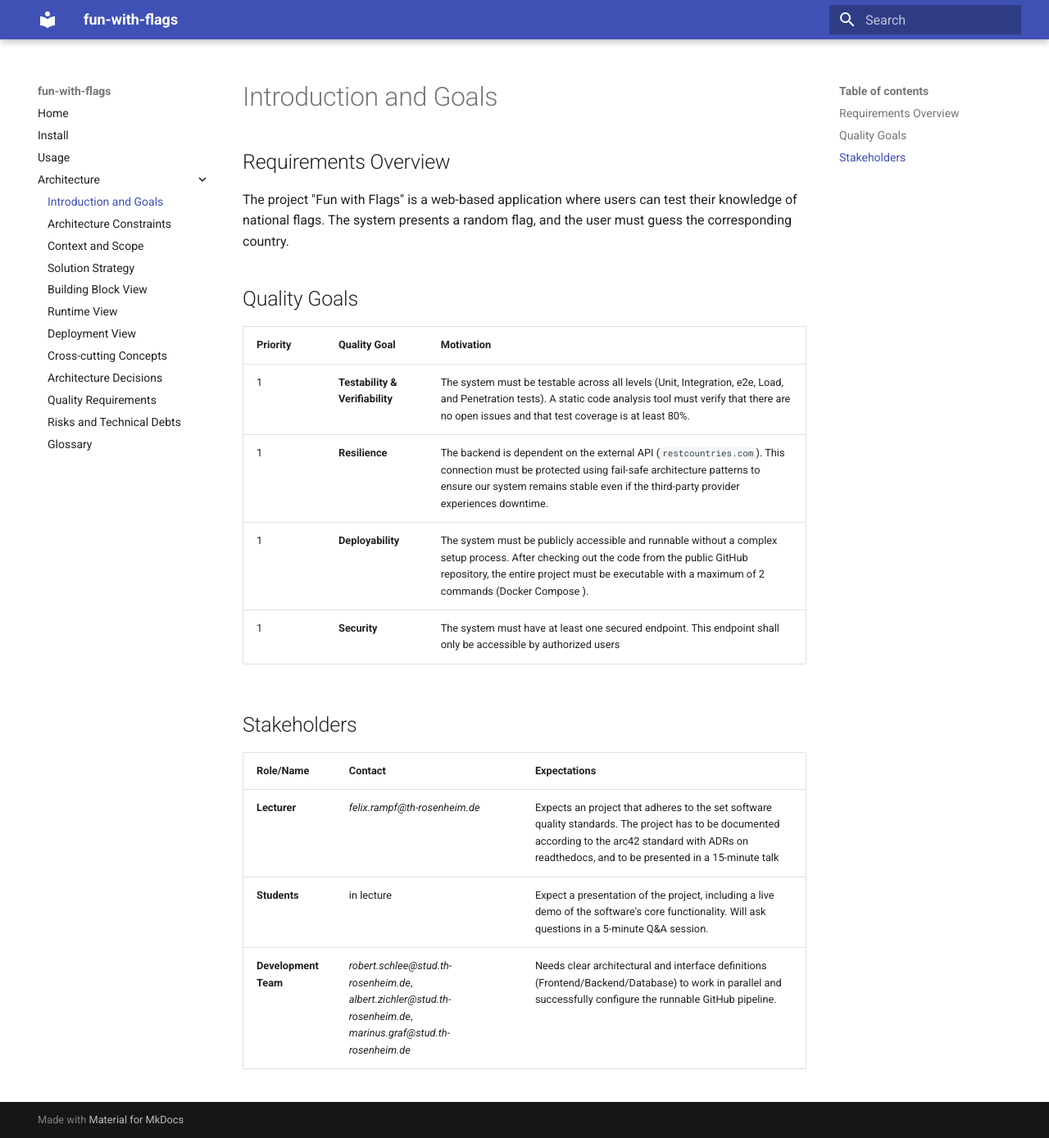
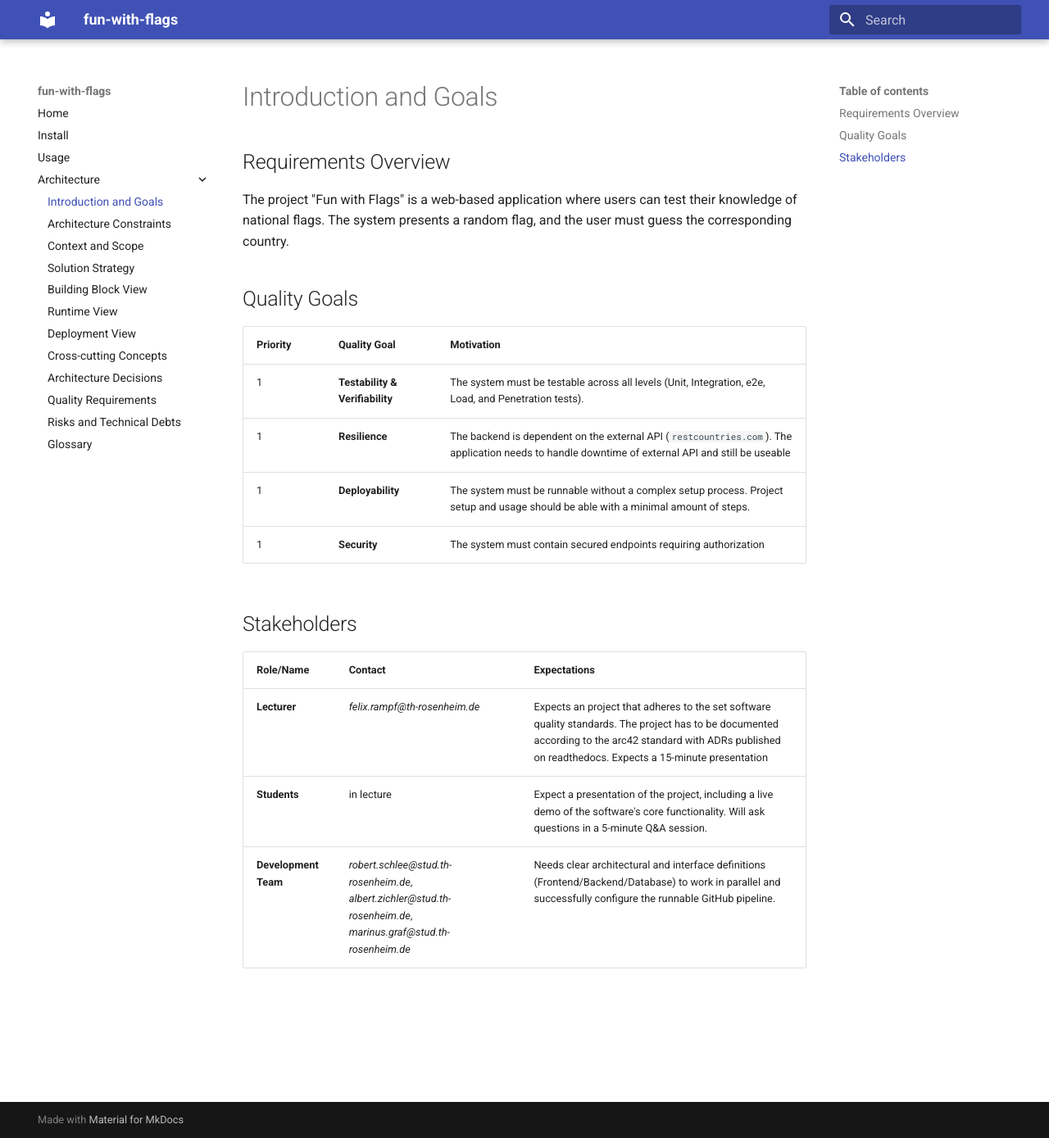
Before and after one commit to r0135tE1/sqs, an MkDocs documentation site: the page built from docs/architecture/01_introduction_and_goals.md, in a window 1280 px wide and 1389 px high. Shown: the whole window at 82% size. Built offline with MkDocs 1.6.1 and Material for MkDocs 9.7.7, drawn with Linux system fonts in a browser that asks for light colours.

Commit message:
reworked chapter 1. Removed unnecessary sentences

```diff
--- a/docs/architecture/01_introduction_and_goals.md
+++ b/docs/architecture/01_introduction_and_goals.md
@@ -4,21 +4,19 @@
 
 The project "Fun with Flags" is a web-based application where users can test their knowledge of national flags. The system presents a random flag, and the user must guess the corresponding country.
 
-<!--Guests can play via a publicly accessible endpoint, while registered users can save their highscore streak in a database via a secured endpoint, that requires a login. The required flag and country data is dynamically fetched from an external service, called `restcountries.com`. In addition to the core functionality, the system is developed to meet the various quality standards that good software should have. This includes a documented test concept covering the complete test pyramid, a runnable GitHub pipeline, and static code analysis.-->
-
 ## Quality Goals
 
 | Priority | Quality Goal | Motivation |
 |----------|-------------|------------|
-| 1 | **Testability & Verifiability** | The system must be testable across all levels (Unit, Integration, e2e, Load, and Penetration tests). A static code analysis tool must verify that there are no open issues and that test coverage is at least 80%. |
-| 1 | **Resilience** | The backend is dependent on the external API (`restcountries.com`). This connection must be protected using fail-safe architecture patterns to ensure our system remains stable even if the third-party provider experiences downtime. |
-| 1 | **Deployability** | The system must be publicly accessible and runnable without a complex setup process. After checking out the code from the public GitHub repository, the entire project must be executable with a maximum of 2 commands (Docker Compose ). |
-| 1 | **Security** | The system must have at least one secured endpoint. This endpoint shall only be accessible by authorized users|
+| 1 | **Testability & Verifiability** | The system must be testable across all levels (Unit, Integration, e2e, Load, and Penetration tests). |
+| 1 | **Resilience** | The backend is dependent on the external API (`restcountries.com`). The application needs to handle downtime of external API and still be useable |
+| 1 | **Deployability** | The system must be runnable without a complex setup process. Project setup and usage should be able with a minimal amount of steps. |
+| 1 | **Security** | The system must contain secured endpoints requiring authorization |
 
 ## Stakeholders
 
 | Role/Name | Contact | Expectations |
 |-----------|---------|--------------|
-| **Lecturer** | *felix.rampf@th-rosenheim.de* | Expects an project that adheres to the set software quality standards. The project has to be documented according to the arc42 standard with ADRs on readthedocs, and to be presented in a 15-minute talk |
+| **Lecturer** | *felix.rampf@th-rosenheim.de* | Expects an project that adheres to the set software quality standards. The project has to be documented according to the arc42 standard with ADRs published on readthedocs. Expects a 15-minute presentation |
 | **Students** | in lecture | Expect a presentation of the project, including a live demo of the software's core functionality. Will ask questions in a 5-minute Q&A session. |
 | **Development Team** | *robert.schlee@stud.th-rosenheim.de*, *albert.zichler@stud.th-rosenheim.de*, *marinus.graf@stud.th-rosenheim.de* | Needs clear architectural and interface definitions (Frontend/Backend/Database) to work in parallel and successfully configure the runnable GitHub pipeline. |
```
